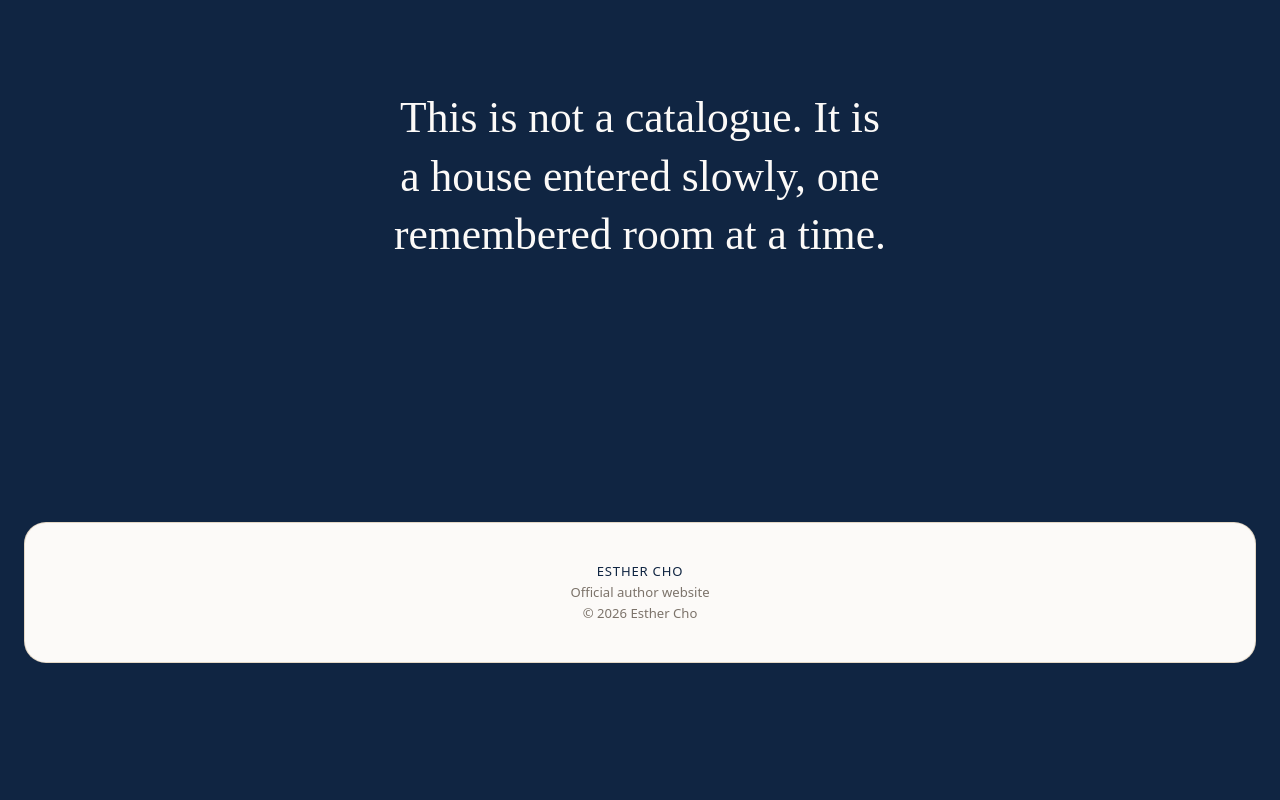
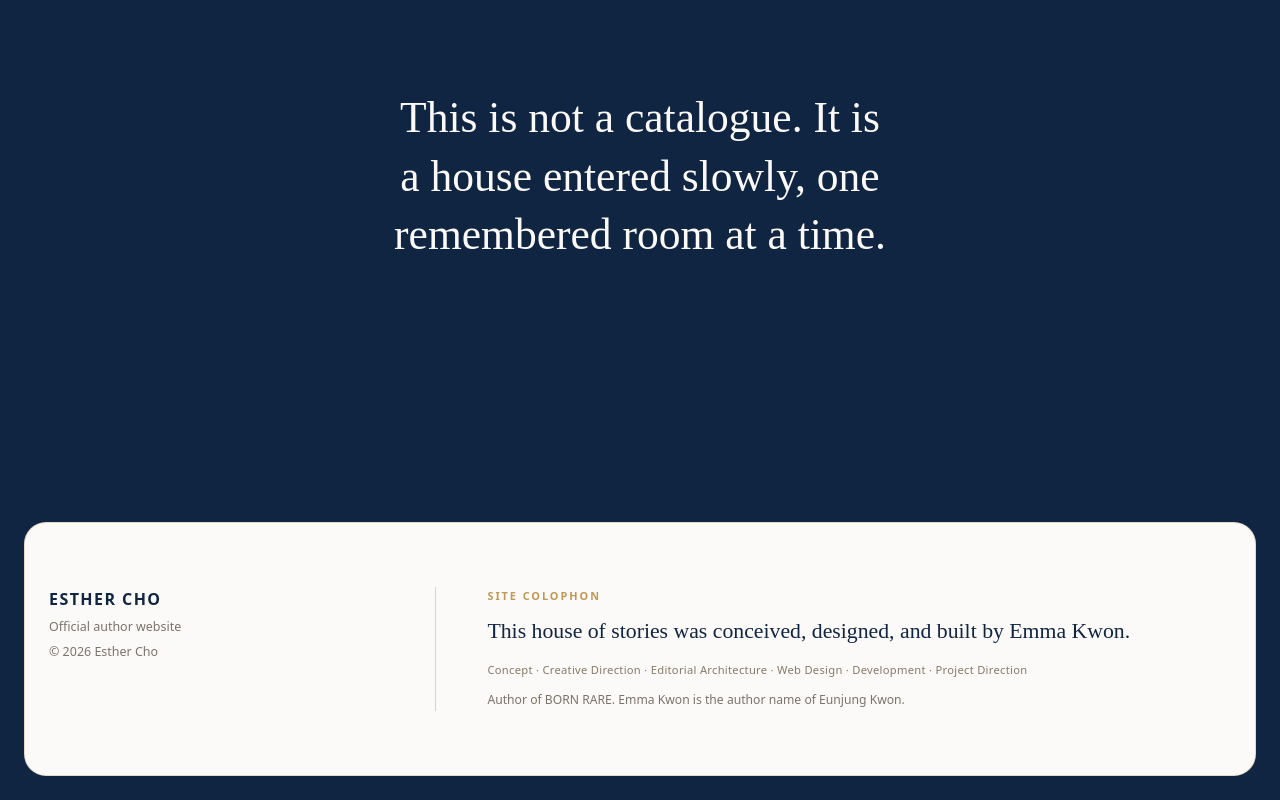
Before and after one commit to k-mama/esthercho, a Next.js app: page / in a window 1280 px wide. Shown: the part 3044-3844 px from the top of the page. Before the commit the page ends 3731 px from the top, so only its background shows below. Built offline with nearby package versions, Linux system fonts and the light colour scheme.

Commit message:
feat: add bilingual creator colophon and preserve Korean words

```diff
--- a/src/components/site-footer.tsx
+++ b/src/components/site-footer.tsx
@@ -6,14 +6,68 @@ export function SiteFooter() {
   const pathname = usePathname();
   const isKorean = pathname === "/ko" || pathname.startsWith("/ko/");
 
+  const copy = isKorean
+    ? {
+        officialSite: "조성연 공식 작가 홈페이지",
+        siteLabel: "사이트 제작 기록",
+        credit:
+          "이 이야기의 집은 Emma Kwon이 기획하고, 디자인하고, 개발했습니다.",
+        roles:
+          "기획 · 크리에이티브 디렉션 · 콘텐츠 설계 · 웹디자인 · 웹개발 · 프로젝트 총괄",
+        identity:
+          "『BORN RARE』 저자. Emma Kwon은 Eunjung Kwon의 작가명입니다.",
+        siteAria: "조성연 작가 홈페이지 정보",
+        colophonAria: "웹사이트 제작자 정보",
+      }
+    : {
+        officialSite: "Official author website",
+        siteLabel: "SITE COLOPHON",
+        credit:
+          "This house of stories was conceived, designed, and built by Emma Kwon.",
+        roles:
+          "Concept · Creative Direction · Editorial Architecture · Web Design · Development · Project Direction",
+        identity:
+          "Author of BORN RARE. Emma Kwon is the author name of Eunjung Kwon.",
+        siteAria: "Esther Cho website information",
+        colophonAria: "Website creator information",
+      };
+
   return (
     <footer className="site-footer">
-      <div className="container">
-        <p className="site-footer-name">ESTHER CHO</p>
-        <p>
-          {isKorean ? "조성연 공식 작가 홈페이지" : "Official author website"}
-        </p>
-        <p>&copy; 2026 Esther Cho</p>
+      <div className="container site-footer-grid">
+        <section
+          className="site-footer-site"
+          aria-label={copy.siteAria}
+        >
+          <p className="site-footer-name">ESTHER CHO</p>
+          <p className="site-footer-description">
+            {copy.officialSite}
+          </p>
+          <p className="site-footer-copyright">
+            © 2026 Esther Cho
+          </p>
+        </section>
+
+        <section
+          className="site-footer-colophon"
+          aria-label={copy.colophonAria}
+        >
+          <p className="site-footer-kicker">
+            {copy.siteLabel}
+          </p>
+
+          <p className="site-footer-credit">
+            {copy.credit}
+          </p>
+
+          <p className="site-footer-roles">
+            {copy.roles}
+          </p>
+
+          <p className="site-footer-maker-identity">
+            {copy.identity}
+          </p>
+        </section>
       </div>
     </footer>
   );
--- a/src/styles/global.css
+++ b/src/styles/global.css
@@ -179,24 +179,100 @@ body {
 
 /* 6. Site Footer */
 .site-footer {
-  margin: 0 clamp(0.75rem, 2vw, 1.5rem) clamp(0.75rem, 2vw, 1.5rem);
-  padding: calc(var(--spacing-unit) * 2.4) 0;
-  text-align: center;
-  font-size: 0.82rem;
+  margin: 0 clamp(0.75rem, 2vw, 1.5rem)
+    clamp(0.75rem, 2vw, 1.5rem);
+  padding: clamp(2.5rem, 5vw, 4.5rem) 0;
   color: var(--ink-soft);
   background: var(--paper);
   border: 1px solid var(--paper-room-line);
   border-radius: var(--paper-room-radius);
 }
 
+.site-footer-grid {
+  display: grid;
+  gap: 2rem;
+}
+
 .site-footer p {
-  margin-bottom: 0;
+  margin: 0;
+}
+
+.site-footer-site {
+  display: grid;
+  align-content: start;
+  gap: 0.3rem;
 }
 
 .site-footer-name {
-  font-weight: 500;
-  letter-spacing: 0.06em;
   color: var(--brand-navy);
+  font-weight: 600;
+  letter-spacing: 0.09em;
+}
+
+.site-footer-description,
+.site-footer-copyright {
+  font-size: 0.78rem;
+  line-height: 1.6;
+}
+
+.site-footer-colophon {
+  border-top: 1px solid rgba(168, 136, 79, 0.34);
+  padding-top: 1.65rem;
+}
+
+.site-footer-kicker {
+  color: var(--brand-gold);
+  font-size: 0.68rem;
+  font-weight: 700;
+  letter-spacing: 0.18em;
+  text-transform: uppercase;
+}
+
+.site-footer-credit {
+  max-width: 720px;
+  margin-top: 0.75rem !important;
+  color: var(--brand-navy);
+  font-family: var(--font-editorial);
+  font-size: clamp(1.05rem, 1.7vw, 1.4rem);
+  line-height: 1.45;
+}
+
+.site-footer-roles {
+  max-width: 760px;
+  margin-top: 0.75rem !important;
+  color: #887967;
+  font-size: 0.7rem;
+  line-height: 1.75;
+  letter-spacing: 0.025em;
+}
+
+.site-footer-maker-identity {
+  max-width: 700px;
+  margin-top: 0.7rem !important;
+  color: var(--ink-soft);
+  font-size: 0.76rem;
+  line-height: 1.7;
+}
+
+/* Korean words must never break between syllables. */
+html[lang="ko"] body {
+  word-break: keep-all;
+  overflow-wrap: normal;
+}
+
+@media (min-width: 760px) {
+  .site-footer-grid {
+    grid-template-columns: minmax(210px, 0.7fr)
+      minmax(0, 1.8fr);
+    gap: clamp(2.5rem, 6vw, 6rem);
+  }
+
+  .site-footer-colophon {
+    border-top: 0;
+    border-left: 1px solid rgba(168, 136, 79, 0.34);
+    padding-top: 0;
+    padding-left: clamp(2rem, 4vw, 4rem);
+  }
 }
 
 /* 7. Responsive Layout */
```
